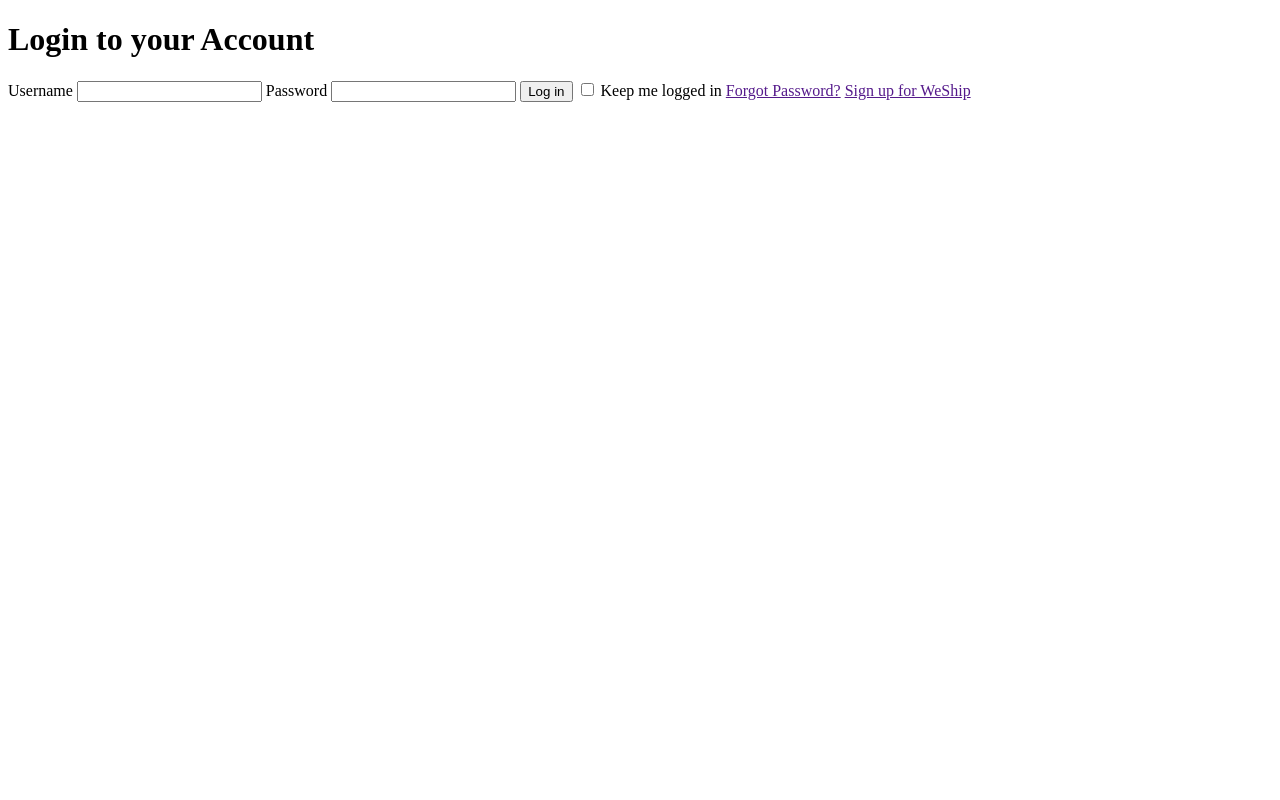
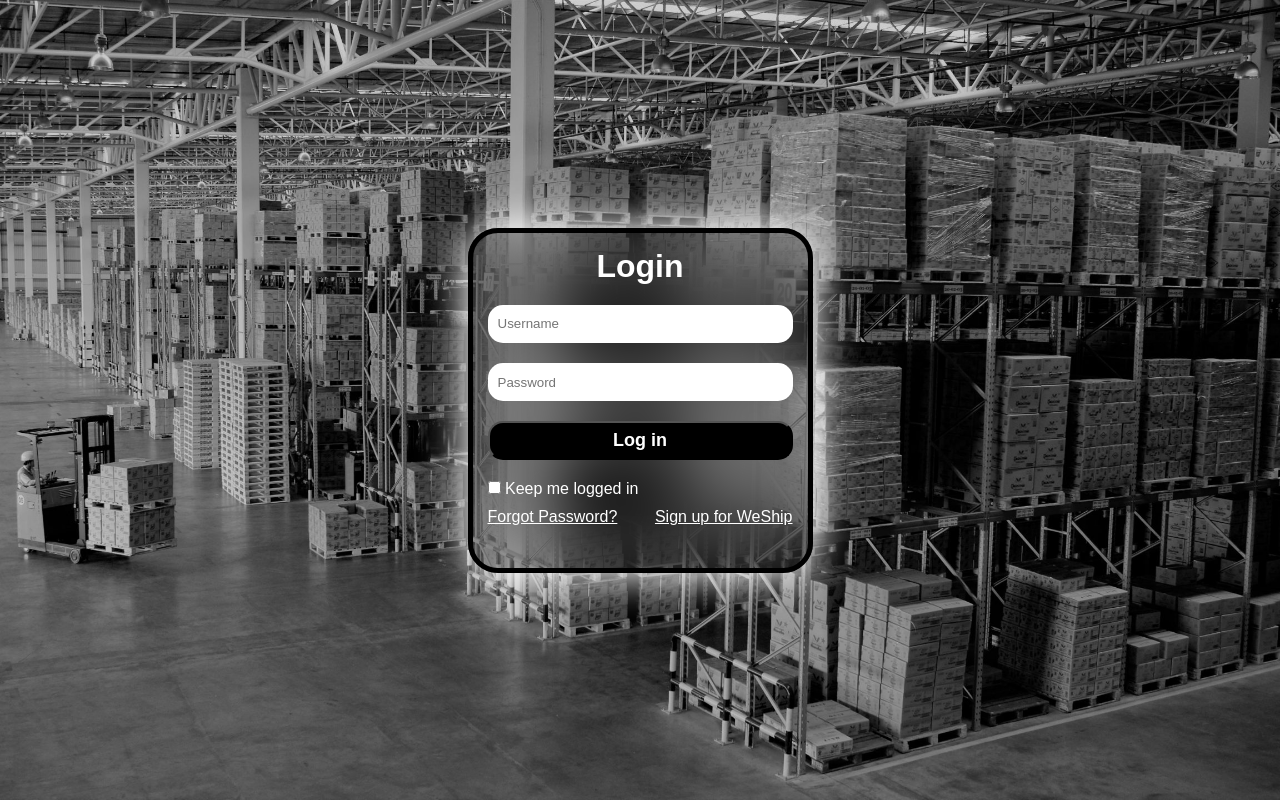
Before and after one commit to mk2010329/Web_Dev, a plain HTML site: page login.html in a window 1280 px wide. Drawn offline with Linux system fonts and the light colour scheme.

Commit message:
Completed Login HTML and CSS

```diff
--- a/login.html
+++ b/login.html
@@ -1,28 +1,42 @@
 <!DOCTYPE html>
 <html lang="en">
+
 <head>
     <meta charset="UTF-8">
     <meta name="viewport" content="width=device-width, initial-scale=1.0">
     <title>Login</title>
     <link rel="stylesheet" href="./styles/login_style.css">
 </head>
+
 <body>
     <div class="login-container">
-        <h1>Login to your Account</h1>
 
-        <label for="">Username</label>
-        <input type="text" required placeholder="">
+        <div class="login-section">
+            <h1 class="heading">Login</h1>
+            <form action="">
+                <div class="username-section">
+                    <input type="text" required placeholder="Username">
+                </div>
+                <div class="password-section">
+                    <input type="password" required placeholder="Password">
+                </div>
+                <div class="submit-section">
+                    <button type="submit">Log in</button>
+                </div>
 
-        <label for="">Password</label>
-        <input type="password" required placeholder="">
+                <div class="logged-section">
+                    <input type="checkbox">
+                    <label for="">Keep me logged in</label>
+                </div>
 
-        <button type="submit">Log in</button>
+                <div class="extras">
+                    <a href="">Forgot Password?</a>
+                    <a href="">Sign up for WeShip</a>
+                </div>
+        </div>
 
-        <input type="checkbox">
-        <label for="">Keep me logged in</label>
-
-        <a href="">Forgot Password?</a>
-        <a href="">Sign up for WeShip</a>
+        </form>
     </div>
 </body>
+
 </html>
--- a/styles/login_style.css
+++ b/styles/login_style.css
@@ -0,0 +1,76 @@
+* {
+    margin: 0;
+    padding: 0;
+    box-sizing: border-box;
+    font-family: sans-serif;
+}
+
+body, html{
+    height: 100%;
+}
+
+body {
+    background: url('../images/BW-Warehouse.jpg') no-repeat;
+    background-size: cover;
+    background-position: center;
+}
+
+.login-container {
+    display: flex;
+    flex-direction: column;
+    justify-content: center;
+    align-items: center;
+    height: 100%;
+
+
+
+    .login-section {
+        background: transparent;
+        border: 5px solid rgb(0, 0, 0);
+        box-shadow: 0px 0px 40px 5px rgb(255, 255, 255);
+        backdrop-filter: blur(30px);
+        aspect-ratio: 1/1;
+        min-height: 37%;
+        border-radius: 30px;
+        color: white;
+        width: 65%;
+        max-width: 345px;
+        min-width: 310px;
+        padding: 15px;
+        .heading {
+            text-align: center;
+            margin-bottom: 10px;
+            font-weight: bolder;
+        }
+
+        .username-section, .password-section, .submit-section{
+            height: 4.8vh; /*SET PIXEL VALUE BECAUSE COMPLEX CALCS or VH/VW*/
+            margin: 20px 0px;
+            input {
+                width: 100%;
+                height: 100%;
+                border-radius: 15px;
+                padding-left: 10px;
+                border: 0px solid black ;
+            }
+            button {
+                width: 100%;
+                height: 100%;
+                border-radius: 15px;
+                background-color: black;
+                color: white;
+                font-weight: bold;
+                font-size: large;
+
+            }
+        }
+        .extras {
+            display: flex;
+            justify-content: space-between;
+            margin-top: 10px;
+            a{
+                color: white;
+            }
+        }
+    }
+}
```
Also changed, not shown: images/BW-Warehouse.jpg (added).
